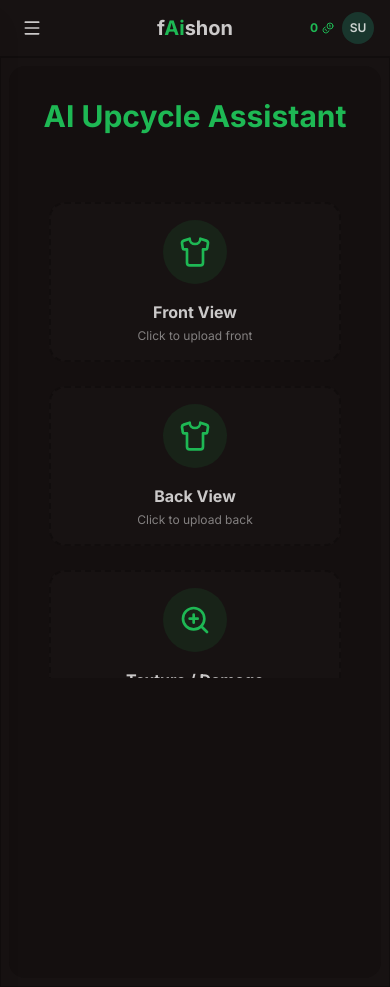
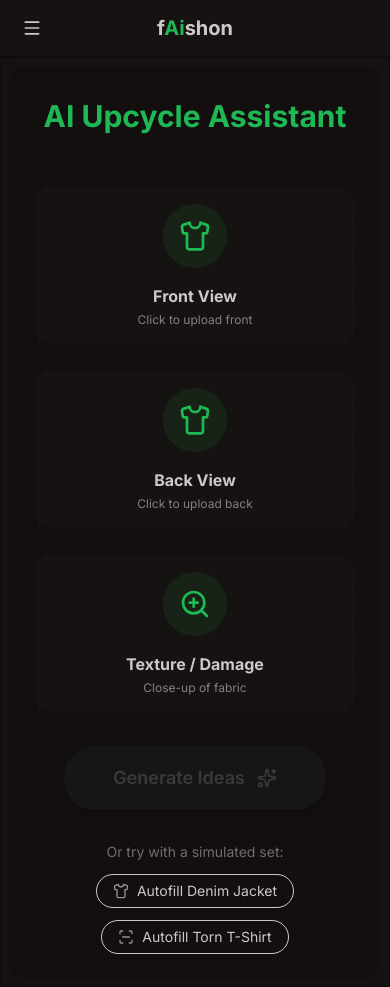
Before and after one commit to CrimsonREwind/faishon, a Django app: page / in a window 390 px wide. Run offline with Django 5.2, Linux system fonts and the light colour scheme; the visitor is signed in with stand-in values (Sample User, id 1); data that the repository does not hold is empty; some libraries are stand-ins or nearby versions.

Commit message:
Add files via upload

```diff
--- a/core/settings.py
+++ b/core/settings.py
@@ -115,11 +115,11 @@ AUTH_PASSWORD_VALIDATORS = [
 
 LANGUAGE_CODE = 'en-us'
 
-TIME_ZONE = 'UTC'
+TIME_ZONE = 'Asia/Kolkata'
 
 USE_I18N = True
 
-USE_TZ = True
+USE_TZ = False
 
 
 # Static files (CSS, JavaScript, Images)
--- a/templates/base.html
+++ b/templates/base.html
@@ -57,6 +57,12 @@
 
         /* Mobile responsive overrides */
         @media (max-width: 767px) {
+
+            /* Fix 100vh being taller than visible area on mobile browsers */
+            body {
+                height: 100dvh !important;
+            }
+
             #sidebar {
                 width: 16rem !important;
             }
@@ -98,21 +104,8 @@
         <a href="{% url 'home' %}" class="absolute left-1/2 -translate-x-1/2">
             <span class="text-xl font-bold text-base-content">f<span class="text-primary">Ai</span>shon</span>
         </a>
-        <div class="flex items-center gap-2">
-            <span class="text-xs font-bold text-primary flex items-center gap-1">{{ coin_balance }}
-                <i data-lucide="coins" class="w-3 h-3"></i>
-            </span>
-            {% if user.profile.profile_picture %}
-            <a href="{% url 'settings' %}" class="w-8 h-8 rounded-full overflow-hidden border border-base-300 block">
-                <img src="{{ user.profile.profile_picture.url }}" alt="Profile" class="w-full h-full object-cover">
-            </a>
-            {% else %}
-            <a href="{% url 'settings' %}"
-                class="w-8 h-8 rounded-full bg-neutral text-neutral-content flex items-center justify-center text-xs font-semibold uppercase">
-                {{ user.first_name.0|default:'A' }}{{ user.last_name.0|default:'' }}
-            </a>
-            {% endif %}
-        </div>
+        <!-- Empty spacer to keep logo centered -->
+        <div class="w-8"></div>
     </header>
 
     <!-- Mobile Backdrop (closes sidebar drawer when tapped) -->
@@ -135,10 +128,10 @@
 
         <!-- Logo + Toggle Button Row -->
         <div class="w-full h-12 mb-4 flex items-center justify-center px-3 relative">
-            <a href="{% url 'home' %}"
+            <!--<a href="{% url 'home' %}"
                 class="opacity-0 md:group-[.expanded]:opacity-100 transition-opacity sidebar-text whitespace-nowrap pointer-events-none md:group-[.expanded]:pointer-events-auto">
                 <span class="text-2xl font-bold text-base-content">f<span class="text-primary">Ai</span>shon</span>
-            </a>
+            </a>-->
             <button id="sidebarToggle"
                 class="absolute right-4 btn btn-ghost btn-circle border border-base-300 text-base-content toggle-btn flex items-center justify-center">
                 <i data-lucide="panel-left" id="sidebarToggleIcon" class="w-5 h-5"></i>
@@ -569,6 +562,34 @@
                 });
             });
 
+            // --- Toggle Sidebar Dropdowns on Re-click ---
+            // DaisyUI dropdowns open on focus but don't close on second click.
+            // This fixes that by blurring the trigger if the dropdown is already open.
+            sidebar.querySelectorAll('.dropdown > [tabindex="0"][role="button"]').forEach(trigger => {
+                let isOpen = false;
+                trigger.addEventListener('click', (e) => {
+                    if (isOpen) {
+                        // Close by removing focus
+                        document.activeElement.blur();
+                        isOpen = false;
+                        e.preventDefault();
+                        e.stopPropagation();
+                    } else {
+                        isOpen = true;
+                    }
+                });
+                // When dropdown loses focus (closes), reset the flag
+                trigger.closest('.dropdown').addEventListener('focusout', (e) => {
+                    const dropdown = trigger.closest('.dropdown');
+                    // Small delay to let focus settle
+                    setTimeout(() => {
+                        if (!dropdown.contains(document.activeElement)) {
+                            isOpen = false;
+                        }
+                    }, 100);
+                });
+            });
+
             // --- Reset Theme Dropdown on Close ---
             const profileDropdown = document.getElementById('profileDropdownContainer');
             const themeDetails = document.getElementById('themeDropdown');
--- a/templates/home.html
+++ b/templates/home.html
@@ -12,12 +12,10 @@
     </div>
 
     <!-- MAIN CONTAINER -->
-    <div class="w-full max-w-5xl mx-auto p-0 md:p-4 min-h-[500px] relative overflow-hidden transition-all duration-500"
-        id="appContainer">
+    <div class="w-full max-w-5xl mx-auto transition-all duration-500" id="appContainer">
 
         <!-- STAGE 1: UPLOAD ZONE -->
-        <div id="stageUpload"
-            class="absolute inset-0 p-6 md:p-10 flex flex-col items-center justify-start md:justify-center transition-opacity duration-300 opacity-100 z-10 overflow-y-auto">
+        <div id="stageUpload" class="p-2 md:p-6 flex flex-col items-center transition-opacity duration-300">
 
             <div class="w-full max-w-4xl grid grid-cols-1 md:grid-cols-3 gap-6 mb-8 text-center">
 
@@ -97,7 +95,7 @@
 
         <!-- STAGE 2: LOADING SKELETON -->
         <div id="stageLoading"
-            class="absolute inset-0 p-6 md:p-10 flex flex-col items-center justify-center transition-opacity duration-300 opacity-0 pointer-events-none z-0">
+            class="hidden p-6 md:p-10 flex flex-col items-center justify-center transition-opacity duration-300 min-h-[400px]">
             <div class="flex flex-col items-center text-center max-w-md w-full">
                 <!-- Animated Spinner relative to theme -->
                 <div class="relative w-24 h-24 mb-6">
@@ -122,8 +120,7 @@
         </div>
 
         <!-- STAGE 3: RESULTS -->
-        <div id="stageResults"
-            class="absolute inset-0 p-6 md:p-10 flex flex-col transition-opacity duration-300 opacity-0 pointer-events-none z-0 overflow-y-auto hidden-scrollbar">
+        <div id="stageResults" class="hidden p-4 md:p-6 flex flex-col transition-opacity duration-300">
 
             <div class="flex justify-between items-end mb-6 pb-4 border-b border-base-200">
                 <div>
@@ -153,8 +150,7 @@
         </div>
 
         <!-- STAGE 4: INSTRUCTIONS (PHASE 2) -->
-        <div id="stageInstructions"
-            class="absolute inset-0 p-6 md:p-10 flex flex-col transition-opacity duration-300 opacity-0 pointer-events-none z-0 overflow-y-auto hidden-scrollbar">
+        <div id="stageInstructions" class="hidden p-4 md:p-6 flex flex-col transition-opacity duration-300">
 
             <button class="btn btn-ghost btn-sm gap-2 self-start mb-6 text-base-content/70 hover:text-primary"
                 id="btnBackToConcepts">
@@ -371,17 +367,16 @@
         // --- Simulation Logic ---
 
         function switchStage(hideEl, showEl) {
-            hideEl.classList.remove('opacity-100', 'z-10');
-            hideEl.classList.add('opacity-0', 'pointer-events-none', 'z-0');
-
+            // Fade out the current stage
+            hideEl.style.opacity = '0';
             setTimeout(() => {
-                showEl.classList.remove('opacity-0', 'pointer-events-none', 'z-0');
-                showEl.classList.add('opacity-100', 'z-10');
-                // special check for scrollable results
-                if (showEl.id === 'stageResults') {
-                    showEl.style.overflowY = 'auto';
-                }
-            }, 300); // Wait for transition
+                hideEl.classList.add('hidden');
+                hideEl.style.opacity = '';
+                // Show the new stage
+                showEl.classList.remove('hidden');
+                // Scroll to top of container
+                showEl.scrollIntoView({ behavior: 'smooth', block: 'start' });
+            }, 300);
         }
 
         async function startSimulation(isSample = false) {
```
